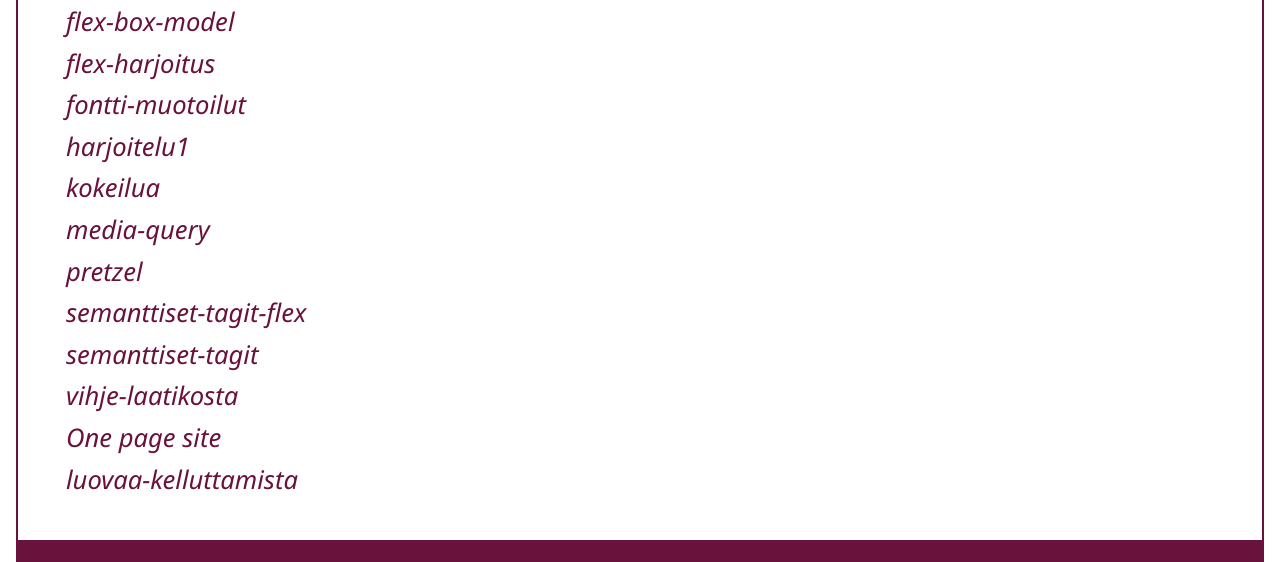
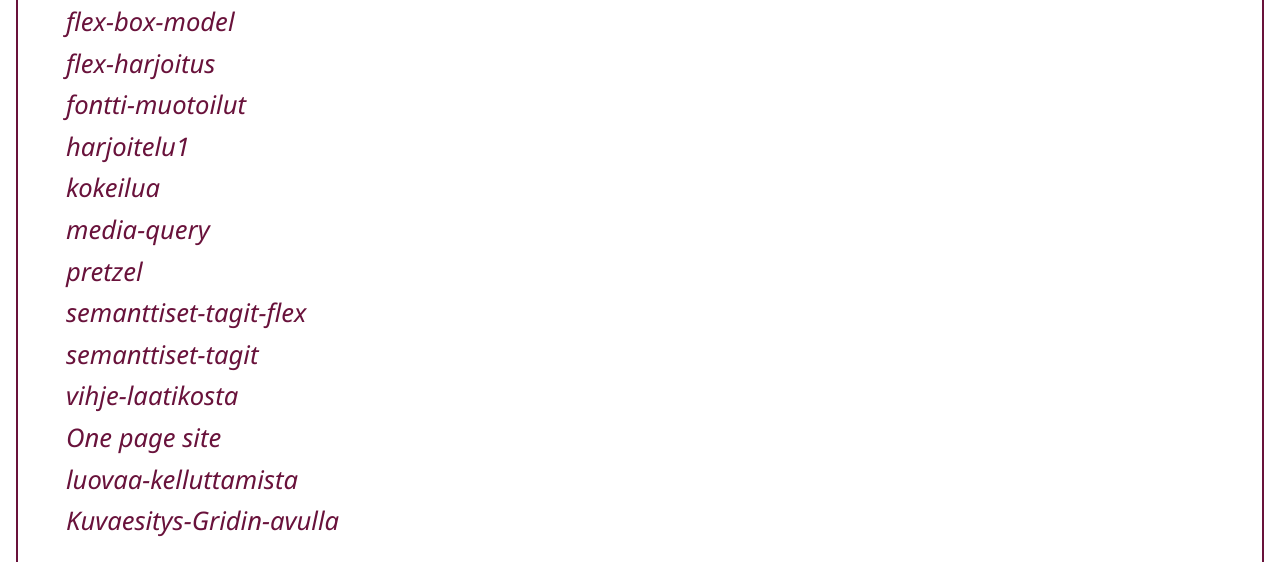
Before and after one commit to CaptCap/portfolio2, a plain HTML site: page html5-ja-css3/html.html in a window 1280 px wide. Shown: the part 331-893 px from the top of the page. Drawn offline with Linux system fonts and the light colour scheme.

Commit message:
portfolio korj

```diff
--- a/html5-ja-css3/html.html
+++ b/html5-ja-css3/html.html
@@ -32,6 +32,8 @@
             <li><a href="./vihje-laatikosta/index.html"> vihje-laatikosta </a></li>
             <li><a href="./one_page_site/index.html"> One page site</a></li>
             <li><a href="./luovaa-kelluttamista/index.html">luovaa-kelluttamista</a></li>
+            <li><a href="./Kuvaesitys-Gridin-avulla/">Kuvaesitys-Gridin-avulla</a></li>
+
 
 
 
```
